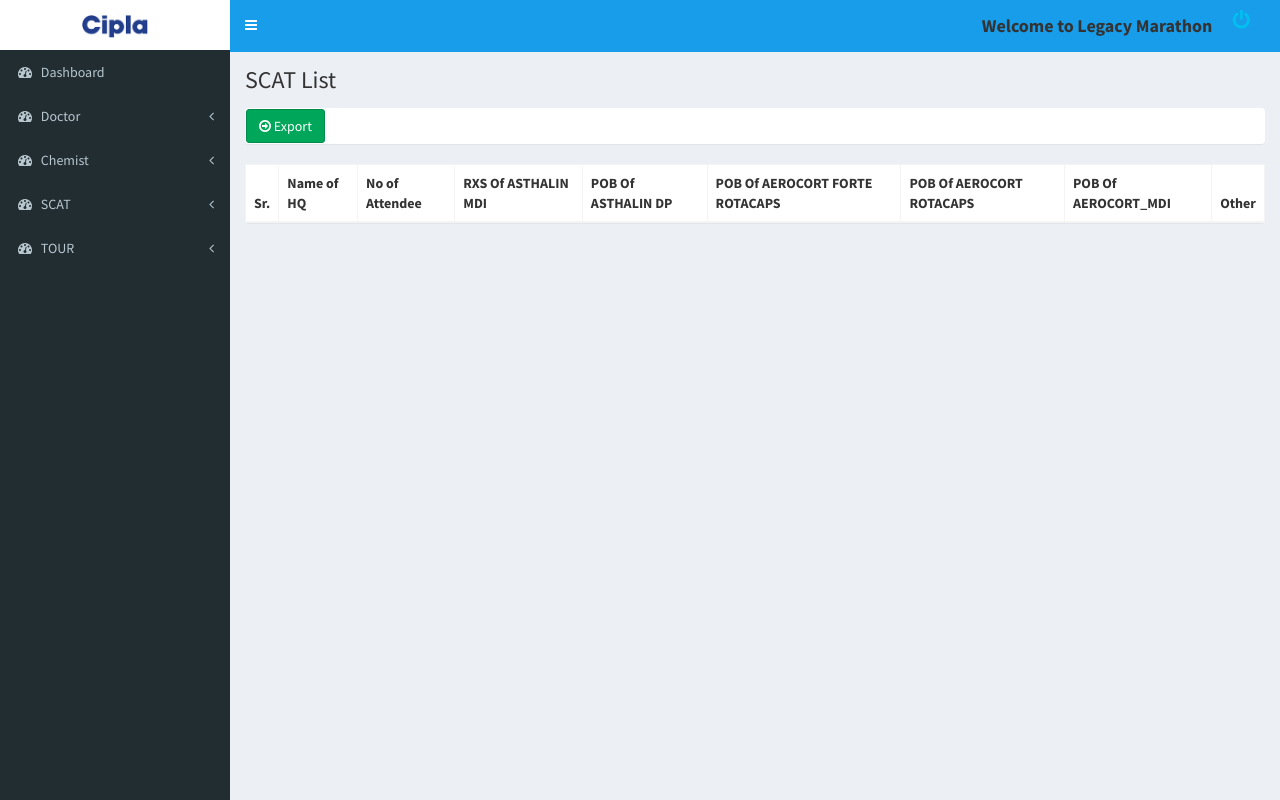
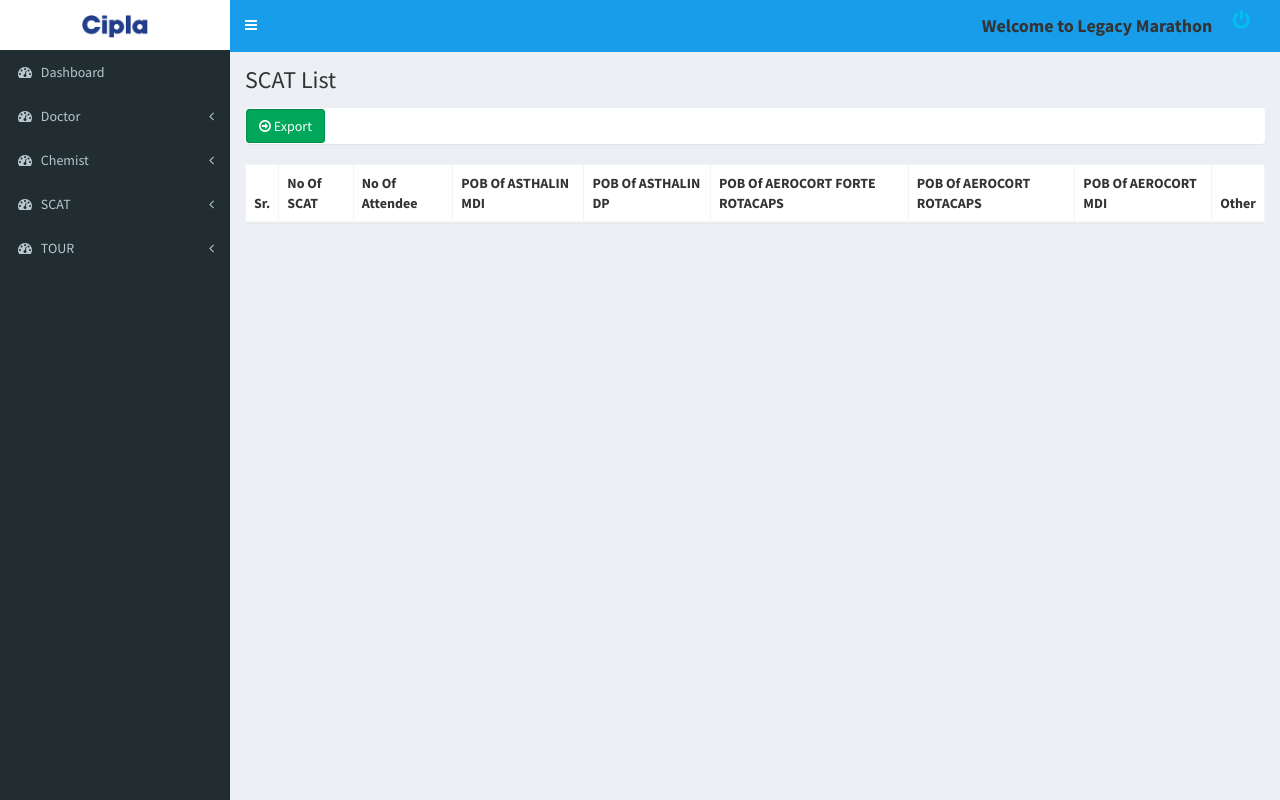
Before and after one commit to Akshayf444/legacyMarathon, a CodeIgniter app: page /index.php/user/view_scat in a window 1280 px wide. Run offline with CodeIgniter, Linux system fonts and the light colour scheme; tables that the repository leaves empty or names only in its code hold one stand-in row (values such as "Sample post"); lists and menus that the app fills with data are empty; some libraries are stand-ins or nearby versions.

Commit message:
Removed Bugs For SCAT

```diff
--- a/application/controllers/User.php
+++ b/application/controllers/User.php
@@ -301,7 +301,6 @@
 
     public function view_scat() {
 
-        $conditions = array();
         $conditions = array(
             'Status = 1'
         );
@@ -344,7 +343,6 @@
 
     public function view_tour() {
 
-        $conditions = array();
         $conditions = array(
             'Status = 1'
         );
@@ -394,10 +392,7 @@
         $id = $_GET['id'];
         $data = array('status' => 0);
         $this->User_model->del_chemist($id, $data);
-
         $this->User_model->del_chemistdata($id, $data);
-
-
         redirect('User/view_chemist', 'refresh');
     }
 
@@ -482,7 +477,7 @@
             redirect('User/view_doctor', 'refresh');
         }
 
-        $data = array('title' => 'Upadte Doctor', 'content' => 'User/edit_doc', 'page_title' => 'Update Doctor', 'view_data' => $data);
+        $data = array('title' => 'Update Doctor', 'content' => 'User/edit_doc', 'page_title' => 'Update Doctor', 'view_data' => $data);
         $this->load->view('template3', $data);
     }
 
@@ -520,7 +515,7 @@
             redirect('User/view_chemist', 'refresh');
         }
 
-        $data = array('title' => 'Upadte Chemist', 'content' => 'User/edit_chemist', 'page_title' => 'Update Chemist', 'view_data' => $data);
+        $data = array('title' => 'Update Chemist', 'content' => 'User/edit_chemist', 'page_title' => 'Update Chemist', 'view_data' => $data);
         $this->load->view('template3', $data);
     }
 
@@ -545,7 +540,7 @@
             redirect('User/view_scat', 'refresh');
         }
 
-        $data = array('title' => 'Upadte SCAT', 'content' => 'User/edit_scat', 'page_title' => 'Update SCAT', 'view_data' => $data);
+        $data = array('title' => 'Update SCAT', 'content' => 'User/edit_scat', 'page_title' => 'Update SCAT', 'view_data' => $data);
         $this->load->view('template3', $data);
     }
 
--- a/application/views/User/dashboard.php
+++ b/application/views/User/dashboard.php
@@ -12,7 +12,7 @@
 
             <a style="margin-left: 3px" class="btn btn-success pull-right" href="<?php echo site_url('User/SCAT'); ?>" >Add SCAT</a>
 
-            <a class="btn btn-primary pull-right"  href="<?php echo site_url('User/Taxi'); ?>" >Add Tour</a>
+            <a class="btn btn-primary pull-right"  href="<?php echo site_url('User/tour'); ?>" >Add Tour</a>
         </div>
     </div>
 <?php } ?>
--- a/application/views/User/view_scat.php
+++ b/application/views/User/view_scat.php
@@ -17,27 +17,21 @@
             </form>
         </div>
     </div>
-
     <div class="col-lg-12 table-responsive" >
         <table class="table table-bordered table-hover panel" id="datatable">
             <thead>
                 <tr>
                     <th>Sr.</th>
-
-                    <th>Name of HQ</th>
-
-                    <th>No of Attendee</th>
-                    <th>RXS Of ASTHALIN MDI</th>
+                    <th>No Of SCAT</th>
+                    <th>No Of Attendee</th>
+                    <th>POB Of ASTHALIN MDI</th>
                     <th>POB Of ASTHALIN DP</th>
                     <th>POB Of AEROCORT FORTE ROTACAPS</th>
                     <th>POB Of AEROCORT ROTACAPS</th>
-                    <th>POB Of AEROCORT_MDI</th>
+                    <th>POB Of AEROCORT MDI</th>
                     <th>Other</th>
-
-
                     <?php if ($this->session->userdata('Designation') == 'TM') { ?>
                         <th>Action</th> <?php } ?>
-
                 </tr>
             </thead>
             <tbody>
@@ -47,9 +41,7 @@
                     foreach ($show as $row) :
                         ?><tr>
                             <td data-title="Sr"><?php echo $count++; ?></td>
-
                             <td data-title="Name of HQ"><?php echo $row->No_of_SCAT; ?></td>
-
                             <td data-title="No of Attendee"><?php echo $row->No_of_Attendee; ?></td>
                             <td data-title="POB Of ASTHALIN MDI"><?php echo $row->ASTHALIN_MDI; ?> </td>
                             <td data-title="POB Of ASTHALIN DPI"><?php echo $row->ASTHALIN_DPI; ?></td>
@@ -57,9 +49,6 @@
                             <td data-title="POB Of AEROCORT ROTACAPS"><?php echo $row->AEROCORT_ROTACAPS; ?></td>
                             <td data-title="POB Of AEROCORT MDI"><?php echo $row->AEROCORT_MDI; ?></td>
                             <td data-title="Other"><?php echo $row->Other; ?></td>
-
-
-
                             <td>
                                 <?php if ($this->session->userdata('Designation') == 'TM') { ?>
                                     <a class="fa fa-trash-o btn-danger btn-xs" class=""  onclick="deletedoc('<?php echo site_url('User/scat_del?id=') . $row->Scat_id; ?>')"></a>
@@ -75,9 +64,6 @@
             </tbody>
         </table>
     </div>
-
-
-
 </div>
 <script>
     function deletedoc(url) {
```
Also changed, not shown: application/views/User/scat.php (+8 -8 lines).
